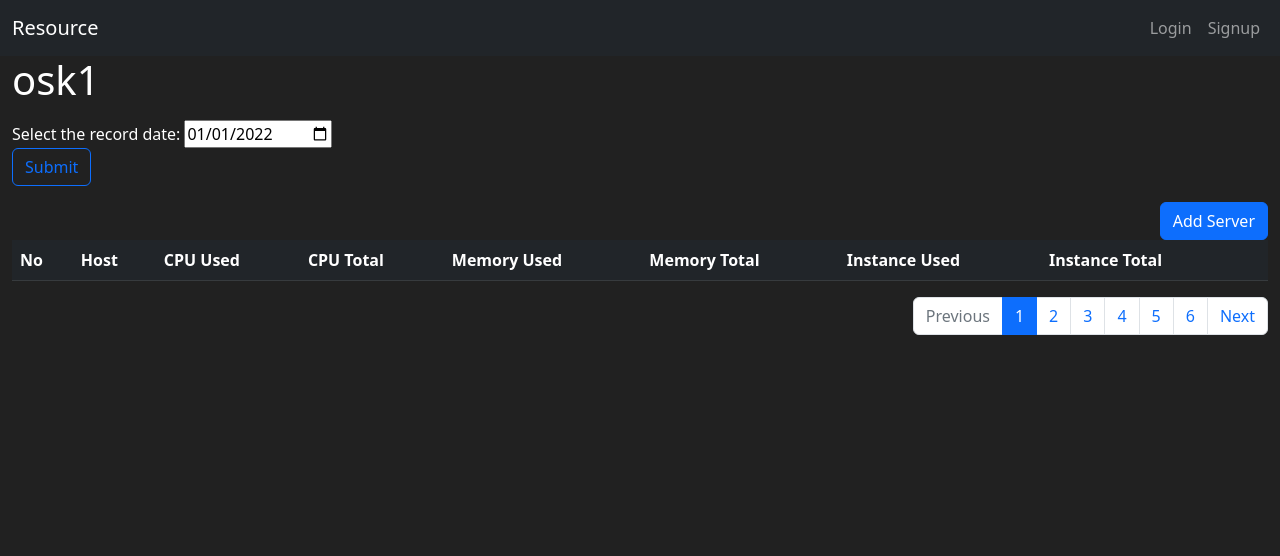
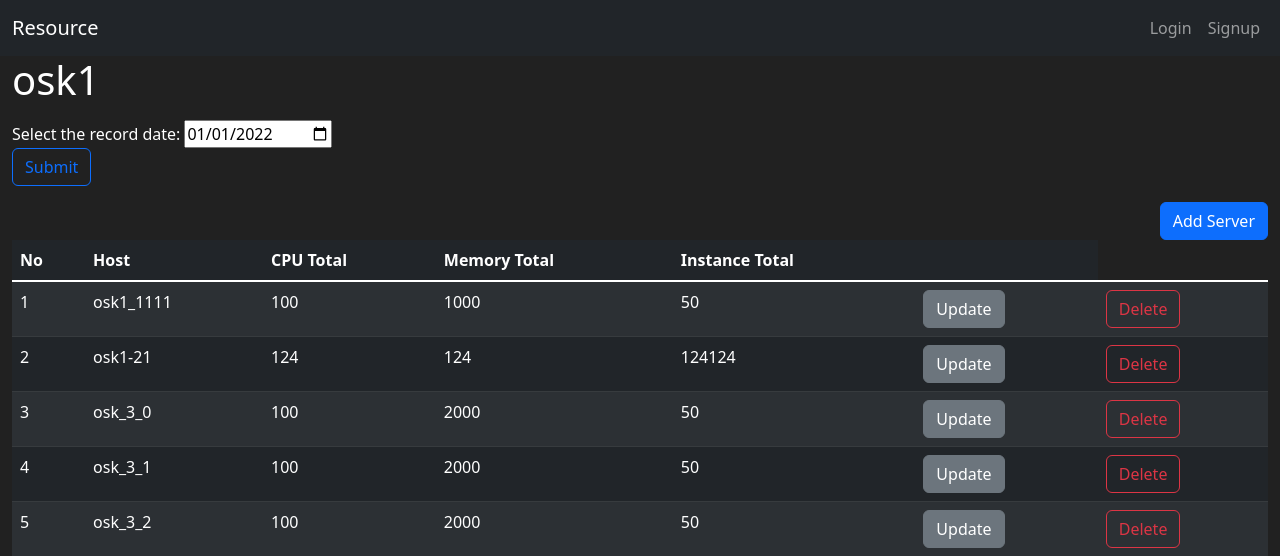
Before and after one commit to hong-per/flask_crypto, a Flask app: page /region/2/ in a window 1280 px wide. Shown: the top 556 px of the page. Before the commit the page ends 335 px from the top, so only its background shows below. Run offline with Flask 2, Linux system fonts and the light colour scheme; data comes from the database, SQL or seed files in the repository; lists and menus that the app fills with data are empty.

Commit message:
revise region detail page

```diff
--- a/resource/templates/region/region_detail.html
+++ b/resource/templates/region/region_detail.html
@@ -24,27 +24,19 @@
         <tr>
             <th scope="col">No</th>
             <th scope="col">Host</th>
-            <th scope="col">CPU Used</th>
             <th scope="col">CPU Total</th>
-            <th scope="col">Memory Used</th>
             <th scope="col">Memory Total</th>
-            <th scope="col">Instance Used</th>
             <th scope="col">Instance Total</th>
             <th scope="col"></th>
         </tr>
         </thead>
         <tbody class="table-group-divider">
             {% for server in servers.items %}
-                {% for log in server.logs %}
-                    {% if log.record_date == record_date %}
         <tr>
             <td>{{ ((servers.page-1) * servers.per_page) + loop.index }}</td>
             <td>{{ server.host }}</td>
-            <td>{{ log.cpu_usage }}</td>
             <td>{{ server.cpu }}</td>
-            <td>{{ log.memory_usage }}</td>
             <td>{{ server.memory }}</td>
-            <td>{{ log.instance_usage }}</td>
             <td>{{ server.instance }}</td>
             <td>
                 <a class="btn btn-secondary" href="{{ url_for('server.update', server_id=server.id) }}" role="button">Update</a>
@@ -54,11 +46,10 @@
                 <button class="btn btn-outline-danger" type="button" data-bs-toggle="modal" data-bs-target="#modal_delete_server-{{ server.id }}">Delete</button>
             </td>
         </tr>
-                {% endif %}
-            {% endfor %}
         {% endfor %}
         </tbody>
     </table>
+
     <!-- Paginate -->
     <ul class="pagination justify-content-end">
         <!-- prev page -->
```
